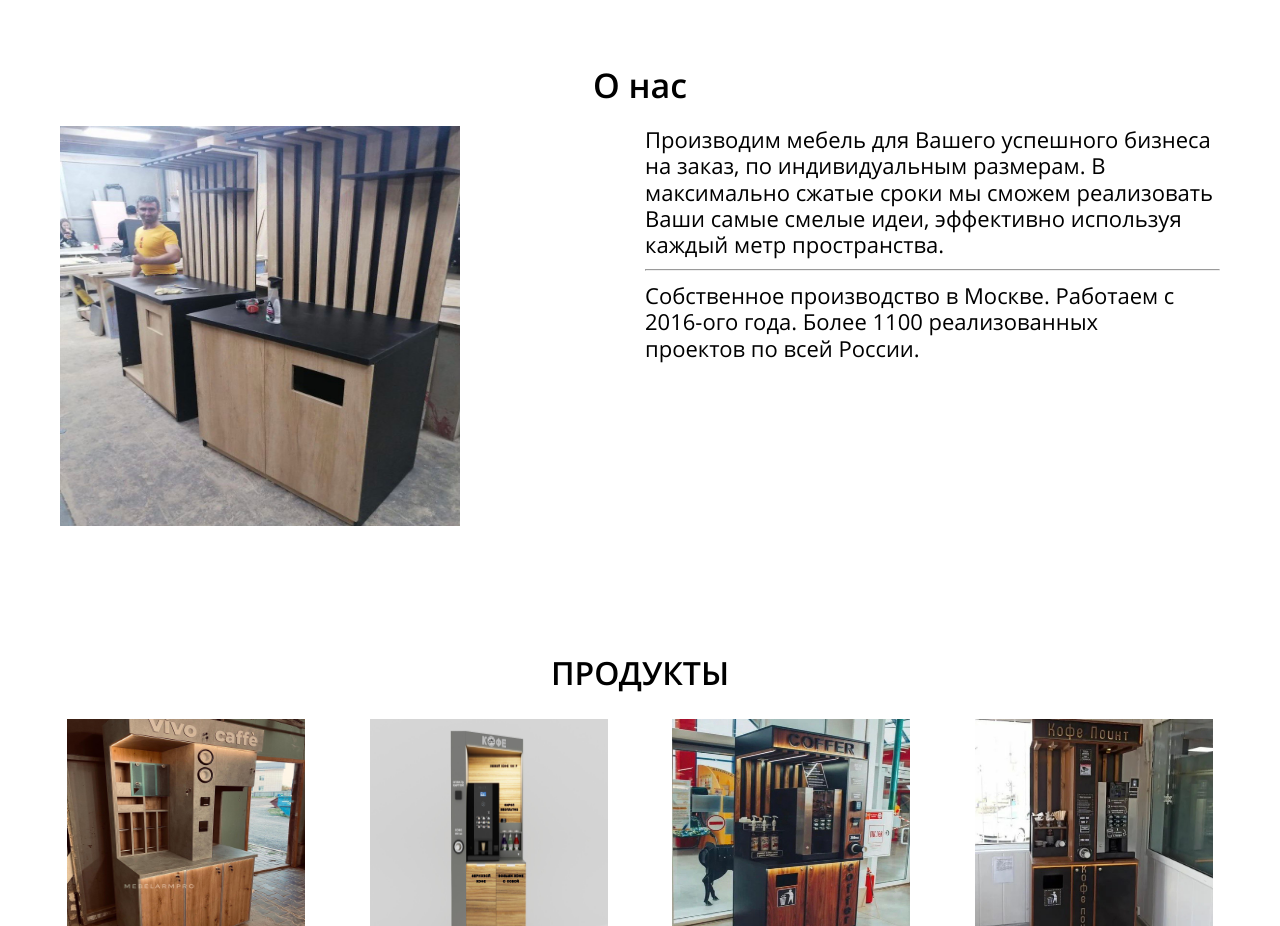
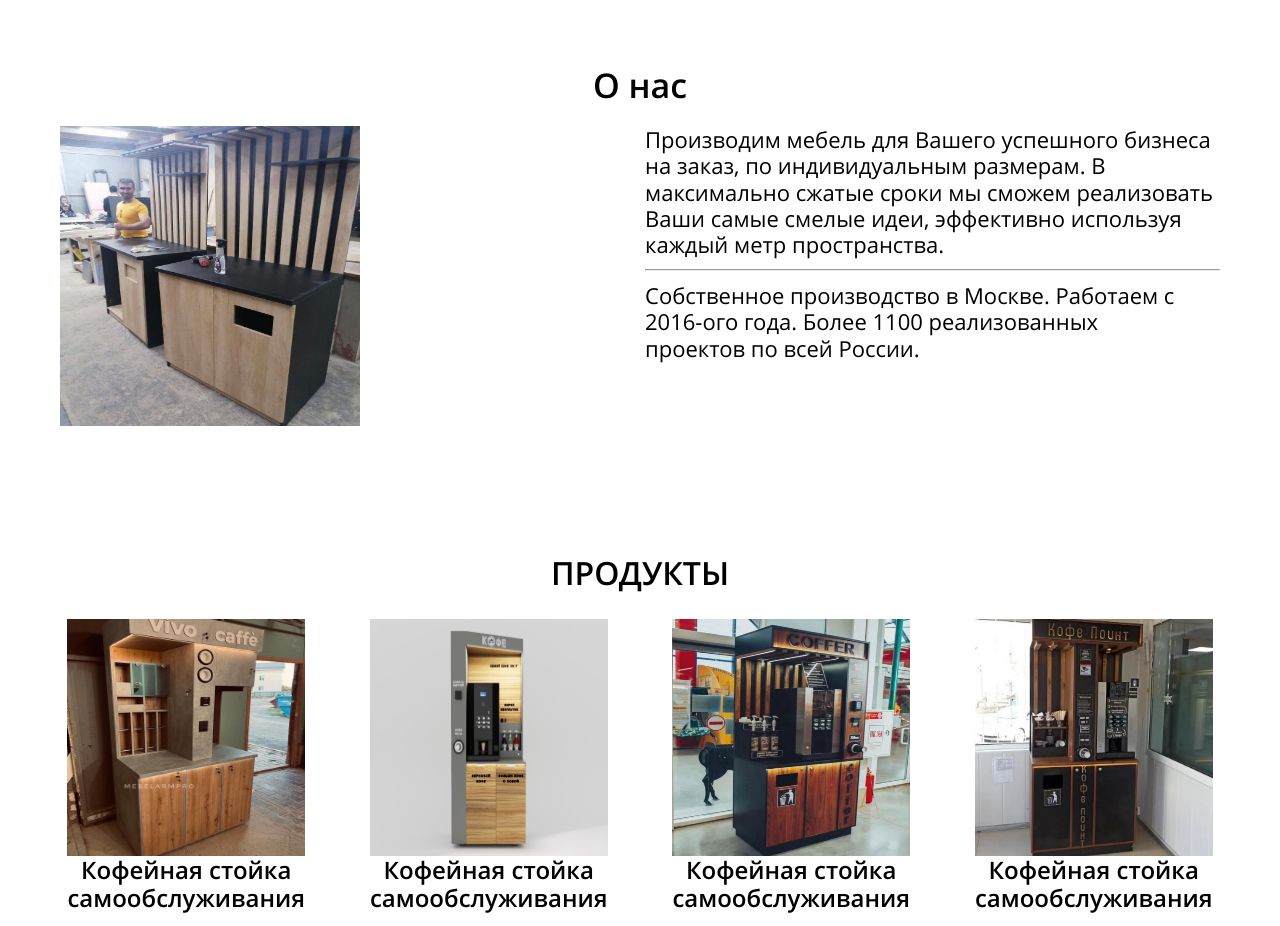
Before and after one commit to Sgalstyan06/furniture, a Next.js app: page / in a window 1280 px wide. Shown: the part 840-1766 px from the top of the page. Built offline with nearby package versions, Linux system fonts and the light colour scheme.

Commit message:
correct about as

```diff
--- a/sections/AboutUsSection/AboutUsSection.styles.tsx
+++ b/sections/AboutUsSection/AboutUsSection.styles.tsx
@@ -8,6 +8,11 @@ export const About = styled.div`
   display: grid;
   grid-template-columns: repeat(2, 1fr);
   gap: 10px;
+  @media screen and (max-width: 768px) {
+    grid-template-columns: 1fr;
+    max-width: 327px;
+    margin: auto;
+  }
 `;
 export const Title = styled.h1`
   font-size: 34px;
--- a/sections/AboutUsSection/AboutUsSection.tsx
+++ b/sections/AboutUsSection/AboutUsSection.tsx
@@ -10,8 +10,8 @@ const AboutUsSection = () => {
         <Styled.ImageWrapper>
           <Image
             src="/about/about.jpg"
-            width={400}
-            height={400}
+            width={300}
+            height={300}
             // layout="responsive"
             // objectFit="cover"
             alt="about"
```
